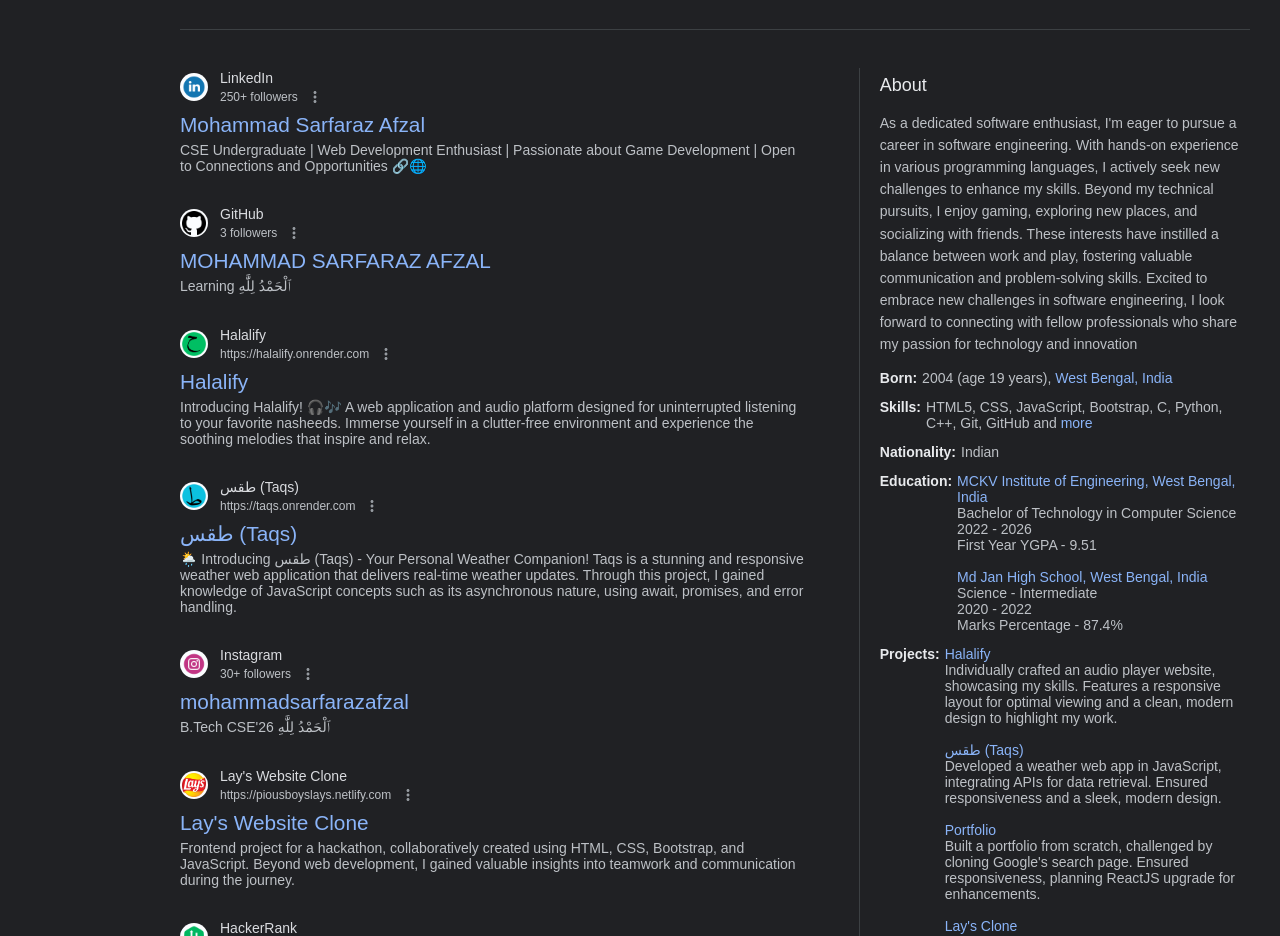
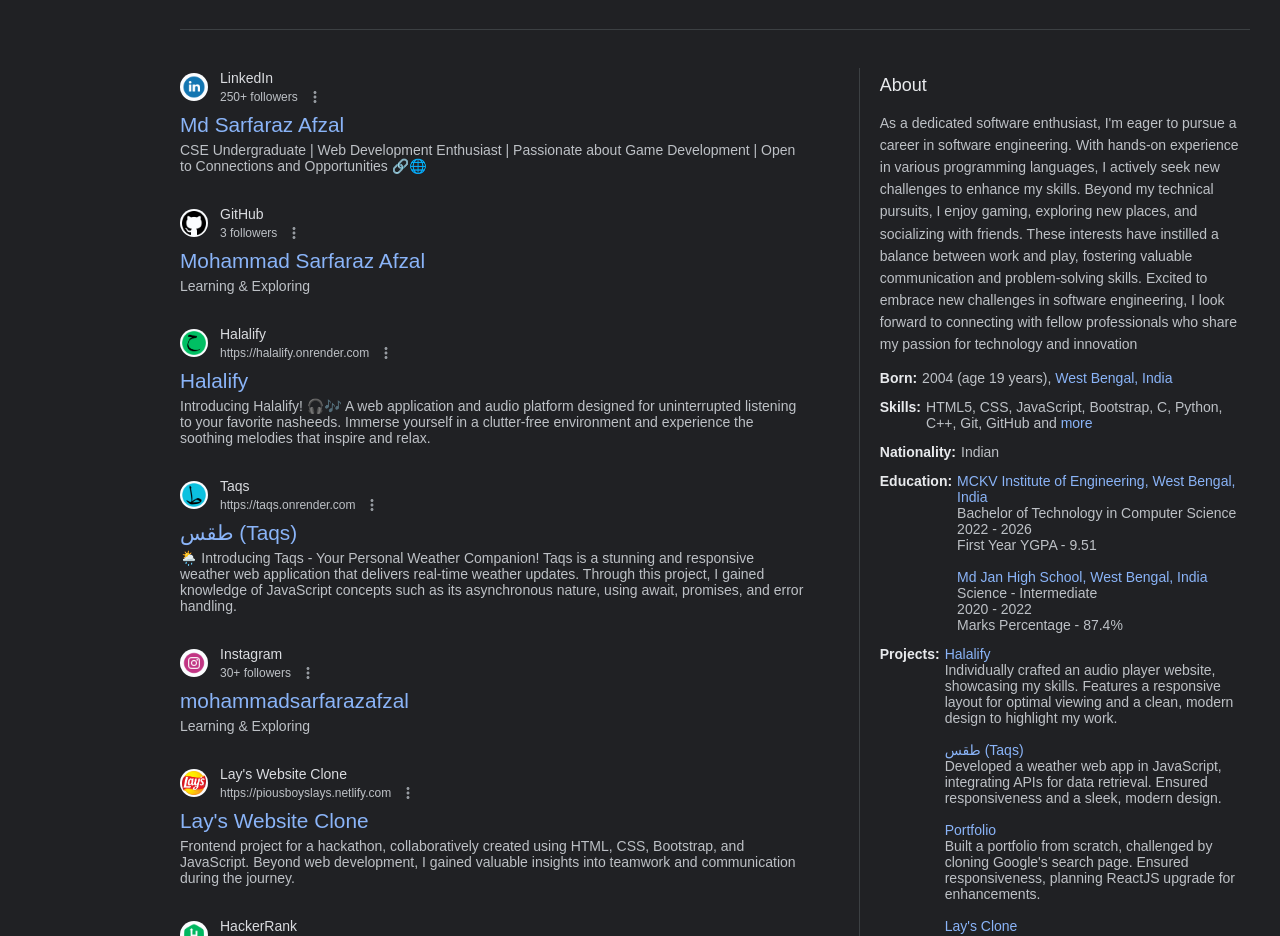
Before and after one commit to mohammadsarfarazafzal/portfoliogoogle, a plain HTML site: page index.html in a window 1280 px wide. Shown: the part 574-1510 px from the top of the page. Drawn offline with nearby package versions, Linux system fonts and the light colour scheme.

Commit message:
Update index.html

```diff
--- a/index.html
+++ b/index.html
@@ -411,7 +411,7 @@
                 <div class="linkBody">
                     <div class="linkBodyHead">
                         <a href="https://www.linkedin.com/in/mohammadsarfarazafzal" target="_blank"
-                            style="color: #8ab4f8;">Mohammad Sarfaraz Afzal</a>
+                            style="color: #8ab4f8;">Md Sarfaraz Afzal</a>
                     </div>
                     <div class="linkBodyText">
                         CSE Undergraduate | Web Development Enthusiast | Passionate about Game Development | Open to
@@ -439,10 +439,10 @@
                 <div class="linkBody">
                     <div class="linkBodyHead">
                         <a href="https://github.com/mohammadsarfarazafzal" target="_blank"
-                            style="color: #8ab4f8;">MOHAMMAD SARFARAZ AFZAL</a>
+                            style="color: #8ab4f8;">Mohammad Sarfaraz Afzal</a>
                     </div>
                     <div class="linkBodyText">
-                        Learning ٱلْحَمْدُ لِلَّٰهِ
+                        Learning & Exploring
                     </div>
                 </div>
             </div>
@@ -481,7 +481,7 @@
                         <div class="linkImg"><img src="assets/taqs.png" alt="Taqs logo" class="linkImgPic">
                         </div>
                         <div class="linkText">
-                            <div class="linkTextHead">طقس (Taqs)</div>
+                            <div class="linkTextHead">Taqs</div>
                             <div class="linkTextBody">https://taqs.onrender.com
                                 <svg class="smallsvgicon" focusable="false" xmlns="http://www.w3.org/2000/svg"
                                     viewBox="0 0 24 24">
@@ -498,7 +498,7 @@
                         <a href="https://taqs.onrender.com" target="_blank" style="color: #8ab4f8;">طقس (Taqs)</a>
                     </div>
                     <div class="linkBodyText">
-                        🌦️ Introducing طقس (Taqs) - Your Personal Weather Companion!
+                        🌦️ Introducing Taqs - Your Personal Weather Companion!
                         Taqs is a stunning and responsive weather web application that delivers real-time weather
                         updates. Through this project, I
                         gained knowledge of JavaScript concepts such as its asynchronous nature, using await, promises,
@@ -529,7 +529,7 @@
                             style="color: #8ab4f8;">mohammadsarfarazafzal</a>
                     </div>
                     <div class="linkBodyText">
-                        B.Tech CSE'26 ٱلْحَمْدُ لِلَّٰهِ
+                        Learning & Exploring
                     </div>
                 </div>
             </div>
```
